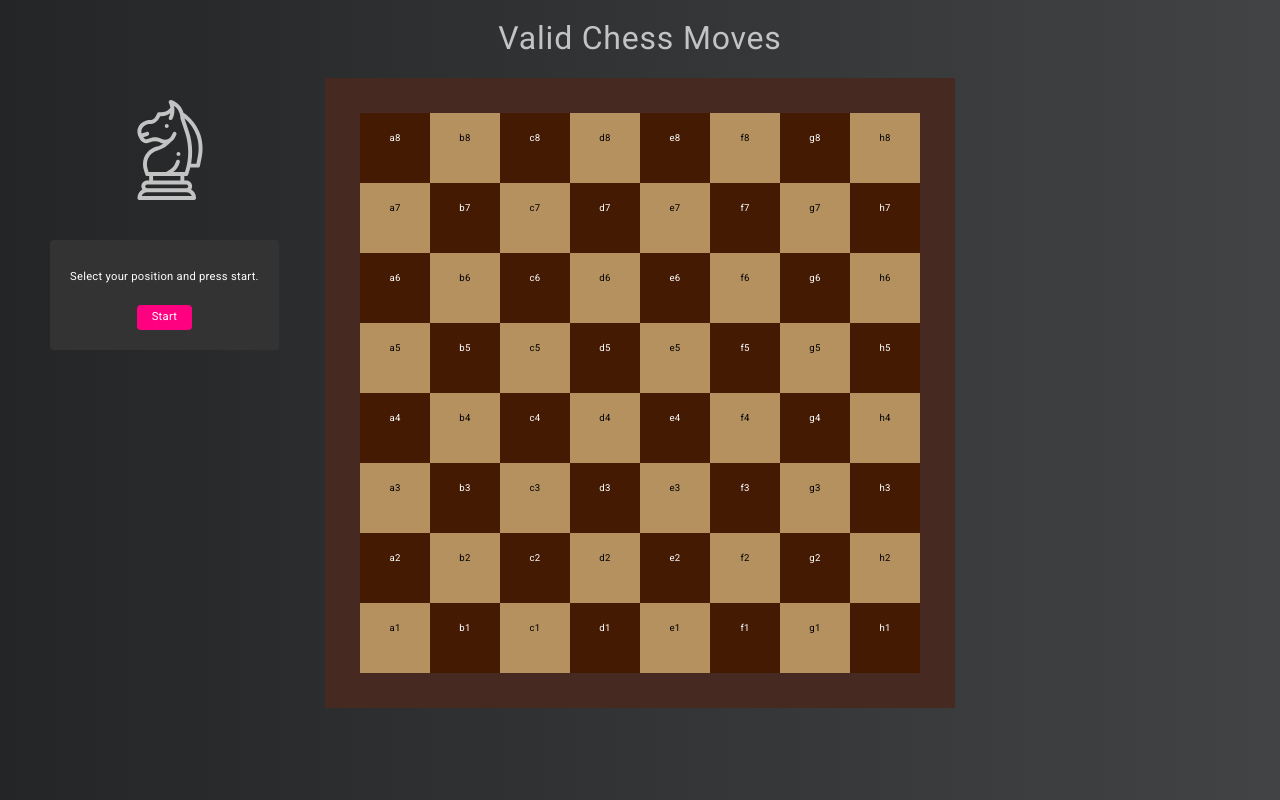
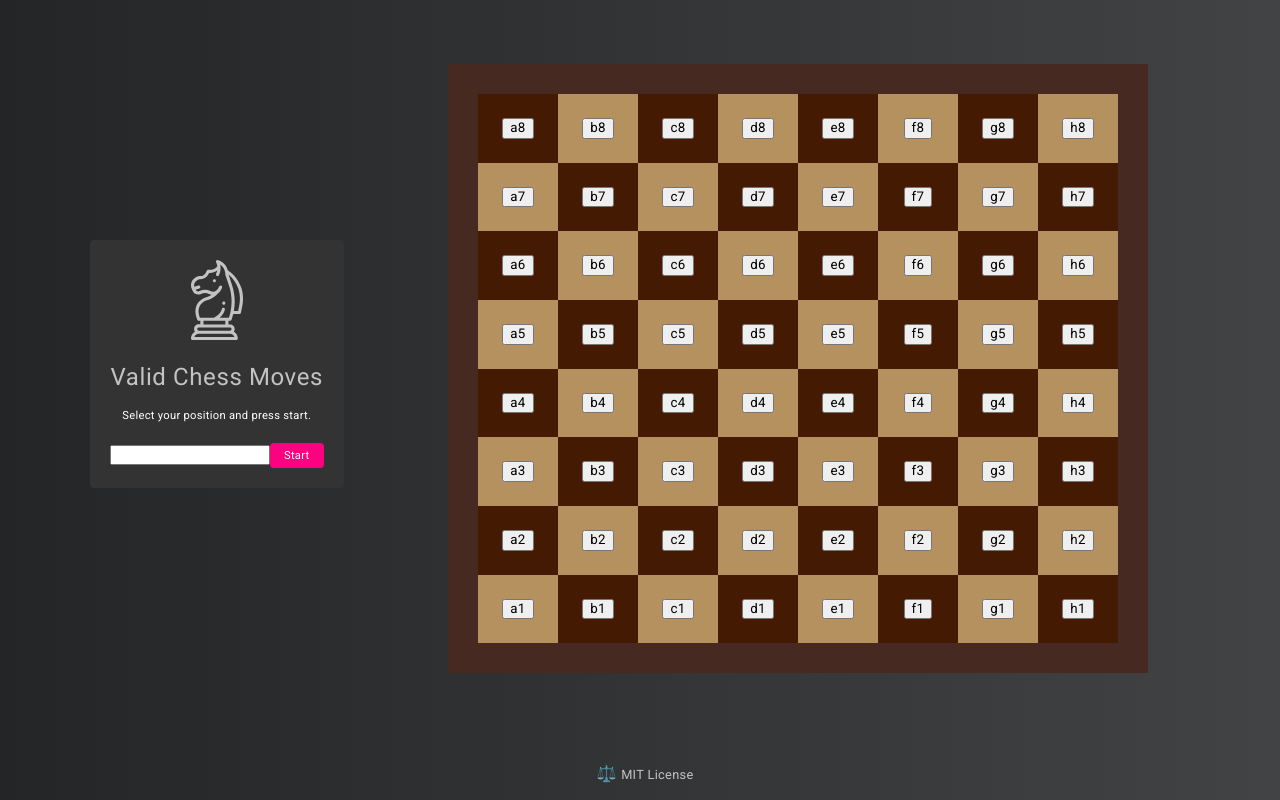
Before and after one commit to mariorodeghiero/valid-chess-moves, a React app: page / in a window 1280 px wide. Built offline with nearby package versions, Linux system fonts and the light colour scheme.

Commit message:
add: footer.js | created select position in Chessboard.js

```diff
--- a/src/App.js
+++ b/src/App.js
@@ -1,8 +1,8 @@
 import React, { Component } from 'react';
 import { createGlobalStyle } from 'styled-components';
 
-import Logo from './img/logo.svg';
 import Chessboard from './Components/Chessboard';
+import Footer from './Components/Footer';
 /**
  * TODO:
  *  [] -  sendPosition
@@ -36,11 +36,8 @@ const GlobalStyle = createGlobalStyle`
     color: #c3c3c3;
   }
   img {
-    width: 100px;
-    height: 100px;
-    position: absolute;
-    top: 100px;
-    left: 120px;
+    width: 80px;
+    height: 80px;
   }
 `;
 
@@ -64,9 +61,8 @@ export default class App extends Component {
 
       <React.Fragment>
         <GlobalStyle />
-        <img src={Logo} alt="Valid Chess Moves Logo" />
-        <h1>Valid Chess Moves</h1>
         <Chessboard />
+        <Footer />
       </React.Fragment>
     );
   }
--- a/src/Components/Chessboard.js
+++ b/src/Components/Chessboard.js
@@ -1,26 +1,32 @@
 import React, { Component } from 'react';
 import styled from 'styled-components';
+
+import Logo from '../img/logo.svg';
 /**
  * TODO:
- *  [] -  create board
+ *  [x] -  Create board
+ *  [x] -  Get position
  *  [] -  Change background color of each cell
  * FIXME:
- *  [] -
+ *  [] - Remove comments
+ *  [] - Remove console.log()
  */
 
 const Board = styled.div`
-  border: 35px solid #462921;
-  width: 560px;
-  margin: 0 auto;
+  border: 30px solid #462921;
+  margin-top: 5%;
+  margin-left: 35%;
+  width: 50%;
+  /* margin: 0 auto; */
   display: grid;
   grid-gap: 0;
-  grid-template-columns: repeat(8, 70px);
-  grid-template-rows: repeat(8, 70px);
+  grid-template-columns: repeat(8, 1fr);
+  grid-template-rows: repeat(8, 1fr);
   grid-auto-flow: row;
 `;
+
 const Cell = styled.div`
-  padding: 20px;
-  font-size: 150%;
+  padding: 30%;
   background-color: #b5915f;
   color: #000;
   font-size: 0.6rem;
@@ -44,7 +50,7 @@ const Aside = styled.aside`
   padding: 20px;
   /* height: 200px; */
   top: 30%;
-  left: 50px;
+  left: 7%;
   background-color: #333333;
   border-radius: 4px;
   border: none;
@@ -71,6 +77,7 @@ export default class Chessboard extends Component {
     super(props);
 
     this.state = {
+      position: '',
       board: [
         'a8',
         'b8',
@@ -140,20 +147,27 @@ export default class Chessboard extends Component {
     };
   }
 
+  handleCell = (event) => {
+    console.log('Position', event.target.value);
+  }
+
   render() {
-    const { board } = this.state;
+    const { board, position } = this.state;
     return (
       <div>
         <Board>
           {board.map(cell => (
             <Cell key={cell} className={cell}>
-              {cell}
+              <button type="submit" value={cell} onClick={(e) => { this.handleCell(e); }}>{cell}</button>
             </Cell>
           ))}
           {console.table(board)}
         </Board>
         <Aside>
+          <img src={Logo} alt="Valid Chess Moves Logo" />
+          <h1>Valid Chess Moves</h1>
           <Description>Select your position and press start.</Description>
+          <input type="text" value={position} />
           <Button type="submit">Start</Button>
         </Aside>
       </div>
--- /dev/null
+++ b/src/Components/Footer.js
@@ -0,0 +1,28 @@
+import React, { } from 'react';
+import styled from 'styled-components';
+
+const FooterLicense = styled.footer`
+  padding: 5px;
+  position: absolute;
+  bottom: 0;
+  width: 100%;
+  text-align: center;
+  p {
+    font-size: 0.8rem;
+    span{
+      font-size: 1rem;
+    }
+  }
+
+`;
+
+const Footer = () => (
+  <FooterLicense>
+    <p>
+      <span role="img" aria-label="Panda">⚖️  </span>
+MIT License
+    </p>
+  </FooterLicense>
+);
+
+export default Footer;
```
